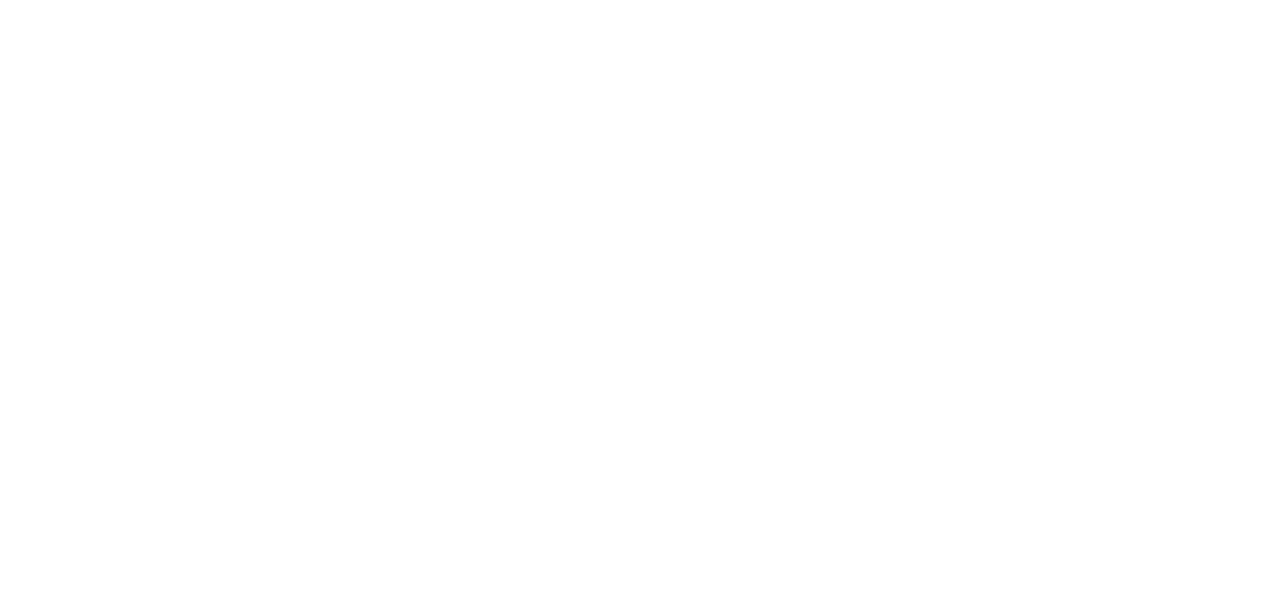
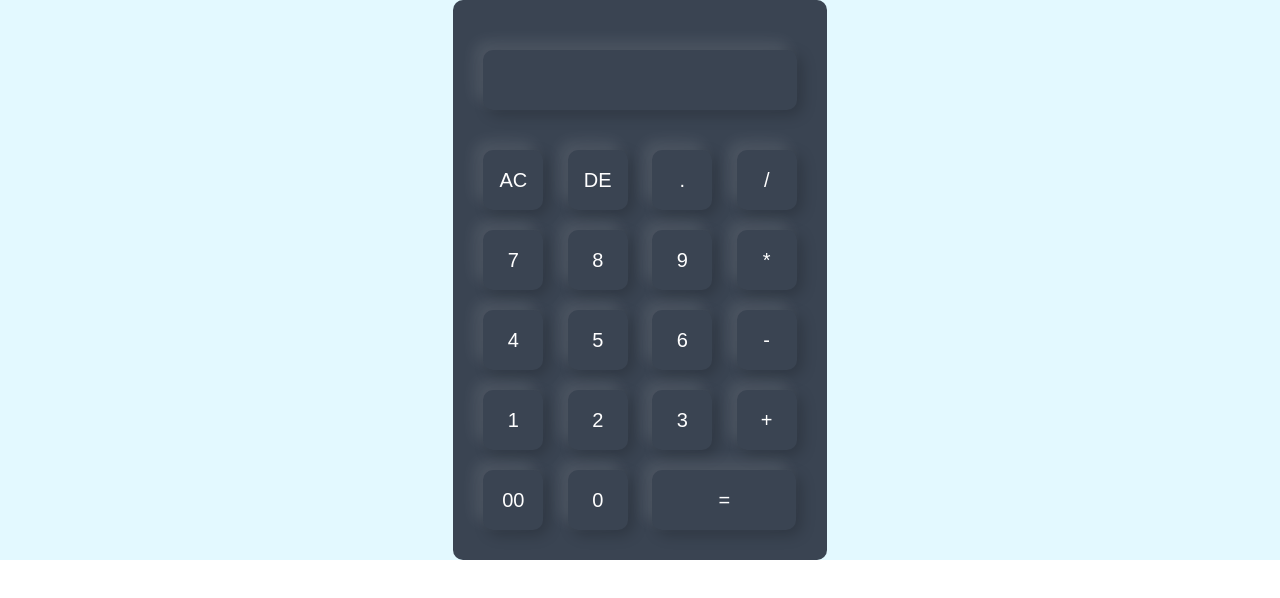
Before and after one commit to Rajatsoni5/calculator, a plain HTML site: page index.html in a window 1280 px wide. Drawn offline with Linux system fonts and the light colour scheme.

Commit message:
done with styling

```diff
--- a/index.css
+++ b/index.css
@@ -4,3 +4,44 @@
     font-family: "popins", sans-serif;
     box-sizing: border-box;
 }
+.container{
+    width: 100%;
+    height: 100%;
+    background-color: #e3f9ff;
+    display: flex;
+    align-items: center;
+    justify-content: center;
+}
+.calculator{
+    background-color: #3a4452;
+    padding: 20px;
+    border-radius: 10px;
+}
+.display{
+    display: flex;
+    justify-content: flex-end;
+    margin: 20px 0;
+
+}
+.display input{
+    text-align: right;
+flex: 1;
+font-size: 45px;
+box-shadow: none;
+}
+.calculator form input{
+    border: 0;
+    outline: 0;
+    height: 60px;
+    width: 60px;
+    border-radius: 10px;
+    box-shadow: -8px -8px 15px rgba(255, 255, 255, 0.1), 5px 5px 15px rgba(0, 0, 0, 0.2) ;
+    background: transparent;
+    font-size: 20px;
+    color: white;
+    cursor: pointer;
+    margin: 10px;
+}
+form input.equal{
+    width: 144px;
+}
--- a/index.html
+++ b/index.html
@@ -8,7 +8,44 @@
     <link rel="stylesheet" href="index.css"/>
 </head>
 <body>
-
+   <div class="container">
+        <div class="calculator">
+            <form>
+                <div class="display">
+                    <input type="text" name="display">
+                </div>
+                <div>
+                    <input type="button" value="AC">
+                    <input type="button" value="DE">
+                    <input type="button" value=".">
+                    <input type="button" value="/">
+                </div>
+                <div>
+                    <input type="button" value="7">
+                    <input type="button" value="8">
+                    <input type="button" value="9">
+                    <input type="button" value="*">
+                </div>
+                <div>
+                    <input type="button" value="4">
+                    <input type="button" value="5">
+                    <input type="button" value="6">
+                    <input type="button" value="-">
+                </div>
+                <div>
+                    <input type="button" value="1">
+                    <input type="button" value="2">
+                    <input type="button" value="3">
+                    <input type="button" value="+">
+                </div>
+                <div>
+                    <input type="button" value="00">
+                    <input type="button" value="0">
+                    <input type="button" value="=" class="equal">
+                </div>
+            </form>
+        </div>
+   </div>
 
     <script src="index.js"></script>
 </body>
```
